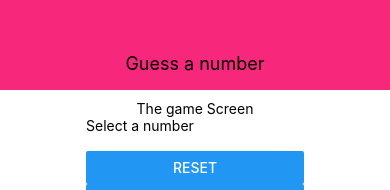
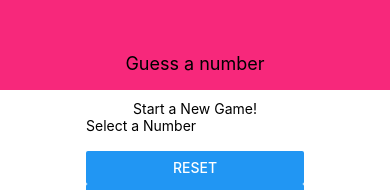
Before and after one commit to gerrymcdonnell/rntut-numberguessapp, a React Native app: screen / in a window 390 px wide. Shown: the top 190 px of the page. Built offline with nearby package versions, Linux system fonts and the light colour scheme.

Commit message:
added buttons

```diff
--- a/screens/StartGameScreen.js
+++ b/screens/StartGameScreen.js
@@ -4,18 +4,18 @@ import { StyleSheet, Text, TextInput,View,Button } from 'react-native';
 const StartGameScreen=props=>{
     return(
         <View style={styles.screen}>
-            <Text>The game Screen</Text>
+            <Text>Start a New Game!</Text>
 
             <View>
-                <Text>Select a number</Text>
+
+                <Text>Select a Number</Text>
                 <TextInput/>
+                <View>
+                    <Button title="Reset" onPress={()=>{}} />
+                    <Button title="Confirm" onPress={()=>{}} />
+                </View>
+            </View>
 
-                <View>
-                    <Button title="reset" onPress={()=>{}}/>
-                    <Button title="confirm" onPress={()=>{}}/>
-                </View>
-                {/*ended at 4hrs 03*/}
-            </View>
         </View>
     )
 };
```
